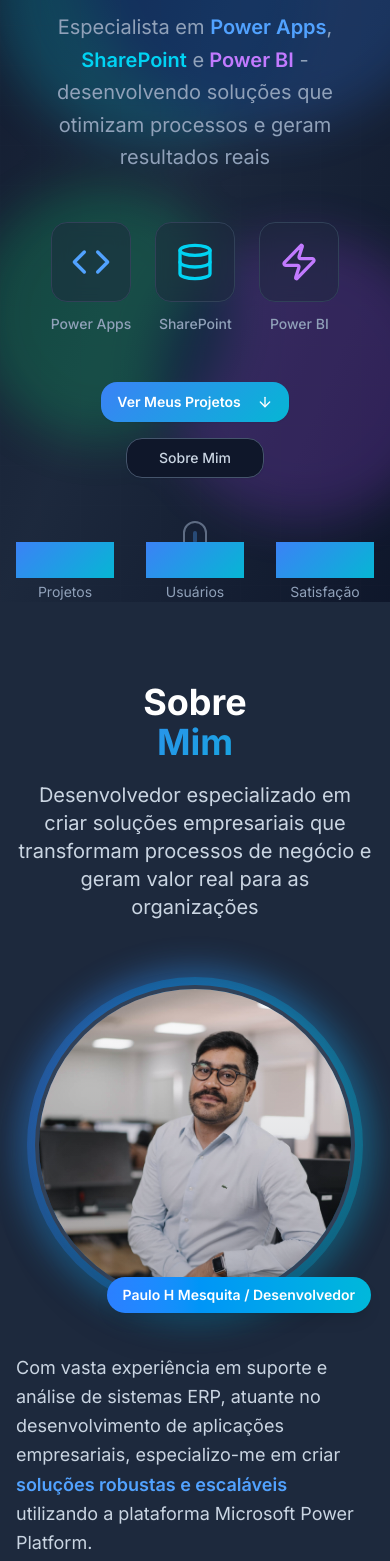
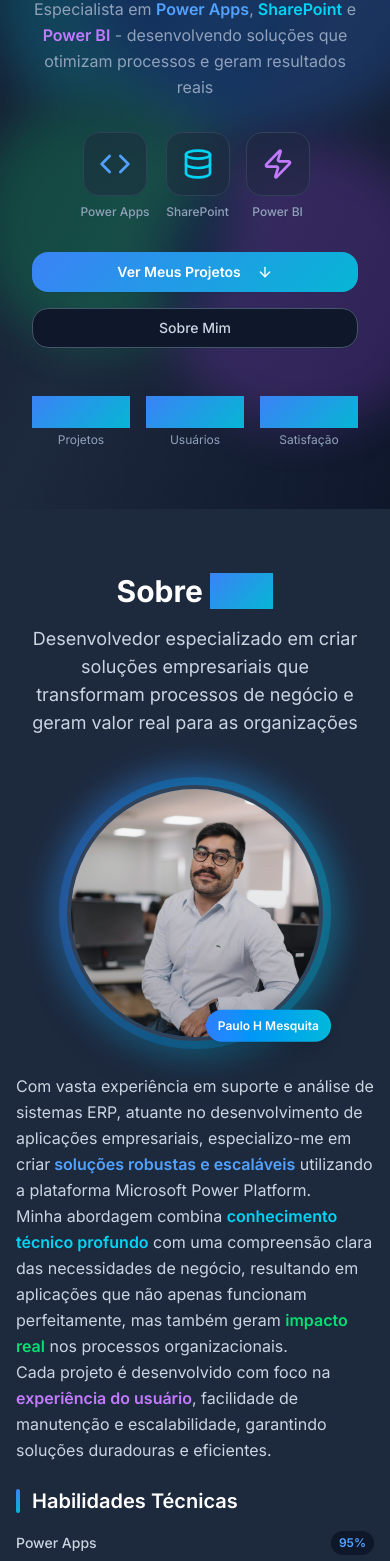
Before and after one commit to PauloHMesquita/P8technology, a React (Vite) app: page / in a window 390 px wide. Shown: the part 335-1896 px from the top of the page. Built offline with nearby package versions, Linux system fonts and the light colour scheme.

Commit message:
Add files via upload

```diff
--- a/src/components/About.jsx
+++ b/src/components/About.jsx
@@ -13,42 +13,42 @@
 
   const achievements = [
     {
-      icon: <Award className="w-8 h-8 text-blue-400" />,
+      icon: <Award className="w-6 h-6 sm:w-8 sm:h-8 text-blue-400" />,
       title: "9+ Projetos",
       description: "Aplicações e KPIS empresariais desenvolvidos e implementados"
     },
     {
-      icon: <Users className="w-8 h-8 text-cyan-400" />,
+      icon: <Users className="w-6 h-6 sm:w-8 sm:h-8 text-cyan-400" />,
       title: "500+ Usuários",
       description: "Profissionais impactados pelas soluções desenvolvidas"
     },
     {
-      icon: <Lightbulb className="w-8 h-8 text-purple-400" />,
+      icon: <Lightbulb className="w-6 h-6 sm:w-8 sm:h-8 text-purple-400" />,
       title: "Inovação",
       description: "Soluções criativas e personalizadas para desafios complexos de negócio"
     },
     {
-      icon: <Target className="w-8 h-8 text-green-400" />,
+      icon: <Target className="w-6 h-6 sm:w-8 sm:h-8 text-green-400" />,
       title: "Resultados",
       description: "Otimização de processos e redução de custos operacionais"
     }
   ];
 
   return (
-    <section id="about" className="py-20 bg-slate-800">
+    <section id="about" className="py-16 sm:py-20 bg-slate-800">
       <div className="container mx-auto px-4">
         <div className="max-w-7xl mx-auto">
           {/* Section Title */}
-          <div className="text-center mb-16 animate-fade-in-up">
-            <h2 className="text-4xl md:text-5xl font-bold text-white mb-4">
-              Sobre <span className="gradient-primary bg-clip-text text-transparent block animate-gradient min-h-[1.2em] min-w-[1em] force-bg-clip-text">Mim</span>
+          <div className="text-center mb-12 sm:mb-16 animate-fade-in-up">
+            <h2 className="text-3xl sm:text-4xl md:text-5xl font-bold text-white mb-4">
+              Sobre <span className="gradient-primary bg-clip-text text-transparent">Mim</span>
             </h2>
-            <p className="text-xl text-slate-300 max-w-3xl mx-auto">
+            <p className="text-lg sm:text-xl text-slate-300 max-w-3xl mx-auto px-4 sm:px-0">
               Desenvolvedor especializado em criar soluções empresariais que transformam processos de negócio e geram valor real para as organizações
             </p>
           </div>
 
-          <div className="grid lg:grid-cols-3 gap-12 items-start">
+          <div className="grid lg:grid-cols-3 gap-8 sm:gap-12 items-start">
             {/* Left Column - Profile Image */}
             <div className="lg:col-span-1 flex justify-center animate-fade-in-left">
               <div className="relative">
@@ -57,7 +57,7 @@
                 <div className="absolute -inset-2 bg-gradient-to-r from-blue-500 to-cyan-500 rounded-full opacity-30 animate-spin-slow"></div>
 
                 {/* Profile image */}
-                <div className="relative w-80 h-80 rounded-full overflow-hidden border-4 border-slate-700 shadow-2xl hover-lift">
+                <div className="relative w-64 h-64 sm:w-80 sm:h-80 rounded-full overflow-hidden border-4 border-slate-700 shadow-2xl hover-lift">
                   <img
                     src={profileImage}
                     alt="Foto de perfil profissional"
@@ -67,27 +67,28 @@
                 </div>
 
                 {/* Floating badge */}
-                <div className="absolute -bottom-4 -right-4 bg-gradient-to-r from-blue-500 to-cyan-500 text-white px-4 py-2 rounded-full text-sm font-semibold shadow-lg animate-bounce">
-                  Paulo H Mesquita / Desenvolvedor
+                <div className="absolute -bottom-2 sm:-bottom-4 -right-2 sm:-right-4 bg-gradient-to-r from-blue-500 to-cyan-500 text-white px-3 py-2 sm:px-4 sm:py-2 rounded-full text-xs sm:text-sm font-semibold shadow-lg animate-bounce">
+                  <span className="hidden sm:inline">Paulo H Mesquita / Desenvolvedor</span>
+                  <span className="sm:hidden">Paulo H Mesquita</span>
                 </div>
               </div>
             </div>
 
             {/* Middle Column - Description and Skills */}
-            <div className="lg:col-span-2 space-y-8 animate-fade-in-right">
+            <div className="lg:col-span-2 space-y-6 sm:space-y-8 animate-fade-in-right">
               {/* Description */}
-              <div className="space-y-6">
+              <div className="space-y-4 sm:space-y-6">
                 <div className="prose prose-lg text-slate-300">
-                  <p className="text-lg leading-relaxed">
+                  <p className="text-base sm:text-lg leading-relaxed">
                     Com vasta experiência em suporte e análise de sistemas ERP, atuante no desenvolvimento de aplicações empresariais, especializo-me em criar
                     <span className="text-blue-400 font-semibold"> soluções robustas e escaláveis</span> utilizando a plataforma Microsoft Power Platform.
                   </p>
-                  <p className="text-lg leading-relaxed">
+                  <p className="text-base sm:text-lg leading-relaxed">
                     Minha abordagem combina <span className="text-cyan-400 font-semibold">conhecimento técnico profundo</span> com uma
                     compreensão clara das necessidades de negócio, resultando em aplicações que não apenas funcionam perfeitamente,
                     mas também geram <span className="text-green-400 font-semibold">impacto real</span> nos processos organizacionais.
                   </p>
-                  <p className="text-lg leading-relaxed">
+                  <p className="text-base sm:text-lg leading-relaxed">
                     Cada projeto é desenvolvido com foco na <span className="text-purple-400 font-semibold">experiência do usuário</span>,
                     facilidade de manutenção e escalabilidade, garantindo soluções duradouras e eficientes.
                   </p>
@@ -95,17 +96,17 @@
               </div>
 
               {/* Skills */}
-              <div className="space-y-6">
-                <h3 className="text-2xl font-semibold text-white mb-6 flex items-center">
-                  <span className="w-1 h-8 gradient-primary rounded-full mr-3"></span>
+              <div className="space-y-4 sm:space-y-6">
+                <h3 className="text-xl sm:text-2xl font-semibold text-white mb-4 sm:mb-6 flex items-center">
+                  <span className="w-1 h-6 sm:h-8 gradient-primary rounded-full mr-3"></span>
                   Habilidades Técnicas
                 </h3>
-                <div className="grid grid-cols-1 md:grid-cols-2 gap-4">
+                <div className="grid grid-cols-1 md:grid-cols-2 gap-3 sm:gap-4">
                   {skills.map((skill, index) => (
-                    <div key={index} className="space-y-3 animate-scale-in" style={{ animationDelay: `${index * 100}ms` }}>
+                    <div key={index} className="space-y-2 sm:space-y-3 animate-scale-in" style={{ animationDelay: `${index * 100}ms` }}>
                       <div className="flex justify-between items-center">
-                        <span className="text-slate-300 font-medium">{skill.name}</span>
-                        <span className="text-blue-400 font-semibold text-sm bg-slate-900 px-2 py-1 rounded-full">
+                        <span className="text-slate-300 font-medium text-sm sm:text-base">{skill.name}</span>
+                        <span className="text-blue-400 font-semibold text-xs sm:text-sm bg-slate-900 px-2 py-1 rounded-full">
                           {skill.level}%
                         </span>
                       </div>
@@ -126,22 +127,22 @@
           </div>
 
           {/* Achievements Section */}
-          <div className="mt-16 animate-fade-in-up animation-delay-600">
-            <div className="grid grid-cols-1 sm:grid-cols-2 lg:grid-cols-4 gap-6">
+          <div className="mt-12 sm:mt-16 animate-fade-in-up animation-delay-600">
+            <div className="grid grid-cols-2 lg:grid-cols-4 gap-4 sm:gap-6">
               {achievements.map((achievement, index) => (
                 <div
                   key={index}
-                  className="bg-slate-900 p-6 rounded-xl border border-slate-700 hover:border-blue-500 transition-all duration-300 hover-lift group animate-scale-in"
+                  className="bg-slate-900 p-4 sm:p-6 rounded-xl border border-slate-700 hover:border-blue-500 transition-all duration-300 hover-lift group animate-scale-in"
                   style={{ animationDelay: `${(index + 1) * 150}ms` }}
                 >
-                  <div className="flex flex-col items-center text-center space-y-4">
-                    <div className="p-4 bg-slate-800 rounded-xl group-hover:bg-slate-700 transition-colors duration-300">
+                  <div className="flex flex-col items-center text-center space-y-2 sm:space-y-4">
+                    <div className="p-3 sm:p-4 bg-slate-800 rounded-xl group-hover:bg-slate-700 transition-colors duration-300">
                       {achievement.icon}
                     </div>
-                    <h4 className="text-xl font-bold text-white group-hover:text-blue-400 transition-colors duration-300">
+                    <h4 className="text-base sm:text-xl font-bold text-white group-hover:text-blue-400 transition-colors duration-300">
                       {achievement.title}
                     </h4>
-                    <p className="text-slate-400 text-sm leading-relaxed">
+                    <p className="text-slate-400 text-xs sm:text-sm leading-relaxed">
                       {achievement.description}
                     </p>
                   </div>
--- a/src/components/Contact.jsx
+++ b/src/components/Contact.jsx
@@ -1,16 +1,19 @@
-import { useState } from 'react';
+import { useState, useRef } from 'react';
 import { Mail, Phone, MapPin, Send, Linkedin, Github } from 'lucide-react';
 import { Button } from '@/components/ui/button';
 import { Input } from '@/components/ui/input';
 import { Textarea } from '@/components/ui/textarea';
+import emailjs from '@emailjs/browser';
 
 const Contact = () => {
+  const form = useRef();
   const [formData, setFormData] = useState({
     name: '',
     email: '',
     subject: '',
     message: ''
   });
+  const [isSubmitting, setIsSubmitting] = useState(false);
 
   const handleInputChange = (e) => {
     const { name, value } = e.target;
@@ -20,12 +23,28 @@
     }));
   };
 
-  const handleSubmit = (e) => {
+  const handleSubmit = async (e) => {
     e.preventDefault();
-    // Aqui você pode implementar a lógica de envio do formulário
-    console.log('Form submitted:', formData);
-    alert('Mensagem enviada com sucesso! Entrarei em contato em breve.');
-    setFormData({ name: '', email: '', subject: '', message: '' });
+    setIsSubmitting(true);
+
+    try {
+      // Configurações do EmailJS
+      const serviceId = 'service_eqzvomr'; // Você precisará configurar isso no EmailJS
+      const templateId = 'template_9xu9fqj'; // Você precisará configurar isso no EmailJS
+      const publicKey = '6XnfzrvBx1YDq59dv'; // Você precisará configurar isso no EmailJS
+
+      await emailjs.sendForm(serviceId, templateId, form.current, {
+        publicKey: publicKey,
+      });
+
+      alert('Mensagem enviada com sucesso! Entrarei em contato em breve.');
+      setFormData({ name: '', email: '', subject: '', message: '' });
+    } catch (error) {
+      console.error('Erro ao enviar mensagem:', error);
+      alert('Erro ao enviar mensagem. Tente novamente ou entre em contato diretamente pelo e-mail.');
+    } finally {
+      setIsSubmitting(false);
+    }
   };
 
   const contactInfo = [
@@ -148,7 +167,7 @@
             {/* Contact Form */}
             <div className="bg-slate-900 p-8 rounded-lg border border-slate-700">
               <h3 className="text-2xl font-bold text-white mb-6">Envie uma Mensagem</h3>
-              <form onSubmit={handleSubmit} className="space-y-6">
+              <form ref={form} onSubmit={handleSubmit} className="space-y-6">
                 <div className="grid md:grid-cols-2 gap-4">
                   <div>
                     <label htmlFor="name" className="block text-sm font-medium text-slate-300 mb-2">
@@ -156,7 +175,7 @@
                     </label>
                     <Input
                       id="name"
-                      name="name"
+                      name="user_name"
                       type="text"
                       required
                       value={formData.name}
@@ -171,7 +190,7 @@
                     </label>
                     <Input
                       id="email"
-                      name="email"
+                      name="user_email"
                       type="email"
                       required
                       value={formData.email}
@@ -216,10 +235,11 @@
 
                 <Button
                   type="submit"
-                  className="w-full bg-gradient-to-r from-yellow-400 to-yellow-600 hover:from-yellow-500 hover:to-yellow-700 text-slate-900 font-semibold py-3 transition-all duration-300"
+                  disabled={isSubmitting}
+                  className="w-full bg-gradient-to-r from-yellow-400 to-yellow-600 hover:from-yellow-500 hover:to-yellow-700 text-slate-900 font-semibold py-3 transition-all duration-300 disabled:opacity-50"
                 >
                   <Send className="w-5 h-5 mr-2" />
-                  Enviar Mensagem
+                  {isSubmitting ? 'Enviando...' : 'Enviar Mensagem'}
                 </Button>
               </form>
             </div>
--- a/src/components/Hero.jsx
+++ b/src/components/Hero.jsx
@@ -17,7 +17,7 @@
   };
 
   return (
-    <section id="home" className="min-h-screen flex items-center justify-center relative overflow-hidden bg-gradient-to-br from-slate-900 via-slate-800 to-slate-900">
+    <section id="home" className="min-h-screen flex items-center justify-center relative overflow-hidden bg-gradient-to-br from-slate-900 via-slate-800 to-slate-900 pt-20 md:pt-0">
       {/* Background Pattern - Melhorado */}
       <div className="absolute inset-0 opacity-20">
         <div className="absolute top-20 left-20 w-96 h-96 bg-blue-500 rounded-full mix-blend-multiply filter blur-xl animate-blob"></div>
@@ -32,24 +32,24 @@
       <div className="container mx-auto px-4 text-center relative z-10">
         <div className="max-w-5xl mx-auto">
           {/* Badge */}
-          <div className="inline-flex items-center px-4 py-2 bg-slate-800/50 backdrop-blur-sm border border-slate-700 rounded-full text-sm text-slate-300 mb-8 animate-fade-in-up">
-            <Sparkles className="w-4 h-4 mr-2 text-blue-400" />
-            Desenvolvedor Especialista em Power Platform
+          <div className="inline-flex items-center px-4 py-2 bg-slate-800/50 backdrop-blur-sm border border-slate-700 rounded-full text-xs sm:text-sm text-slate-300 mb-6 sm:mb-8 animate-fade-in-up">
+            <Sparkles className="w-3 h-3 sm:w-4 sm:h-4 mr-2 text-blue-400" />
+            <span className="whitespace-nowrap">Desenvolvedor Especialista em Power Platform</span>
           </div>
 
           {/* Main Title */}
-          <h1 className="text-5xl md:text-7xl lg:text-8xl font-bold text-white mb-6 animate-fade-in-up animation-delay-200">
+          <h1 className="text-3xl sm:text-4xl md:text-6xl lg:text-7xl xl:text-8xl font-bold text-white mb-4 sm:mb-6 animate-fade-in-up animation-delay-200 leading-tight">
             Criando
             <span className="gradient-primary bg-clip-text text-transparent block animate-gradient min-h-[1.2em] min-w-[1em] force-bg-clip-text">
               Soluções Empresariais
             </span>
-            <span className="text-4xl md:text-5xl lg:text-6xl text-slate-300 block mt-2">
+            <span className="text-2xl sm:text-3xl md:text-4xl lg:text-5xl xl:text-6xl text-slate-300 block mt-2">
               que Transformam Negócios
             </span>
           </h1>
 
           {/* Subtitle */}
-          <p className="text-xl md:text-2xl text-slate-400 mb-12 max-w-3xl mx-auto leading-relaxed animate-fade-in-up animation-delay-400">
+          <p className="text-base sm:text-lg md:text-xl lg:text-2xl text-slate-400 mb-8 sm:mb-12 max-w-3xl mx-auto leading-relaxed animate-fade-in-up animation-delay-400 px-4 sm:px-0">
             Especialista em <span className="text-blue-400 font-semibold">Power Apps</span>,
             <span className="text-cyan-400 font-semibold"> SharePoint</span> e
             <span className="text-purple-400 font-semibold"> Power BI</span> -
@@ -57,68 +57,68 @@
           </p>
 
           {/* Tech Icons - Melhorados */}
-          <div className="flex justify-center space-x-6 md:space-x-12 mb-12 animate-fade-in-up animation-delay-600">
+          <div className="flex justify-center space-x-4 sm:space-x-6 md:space-x-12 mb-8 sm:mb-12 animate-fade-in-up animation-delay-600">
             <div className="flex flex-col items-center group">
-              <div className="w-20 h-20 bg-slate-800/50 backdrop-blur-sm border border-slate-700 rounded-xl flex items-center justify-center mb-3 group-hover:border-blue-500 group-hover:bg-blue-500/10 transition-all duration-300 hover-lift">
-                <Code className="w-10 h-10 text-blue-400 group-hover:scale-110 transition-transform duration-300" />
+              <div className="w-16 h-16 sm:w-20 sm:h-20 bg-slate-800/50 backdrop-blur-sm border border-slate-700 rounded-xl flex items-center justify-center mb-2 sm:mb-3 group-hover:border-blue-500 group-hover:bg-blue-500/10 transition-all duration-300 hover-lift">
+                <Code className="w-8 h-8 sm:w-10 sm:h-10 text-blue-400 group-hover:scale-110 transition-transform duration-300" />
               </div>
-              <span className="text-sm text-slate-400 font-medium">Power Apps</span>
+              <span className="text-xs sm:text-sm text-slate-400 font-medium">Power Apps</span>
             </div>
             <div className="flex flex-col items-center group">
-              <div className="w-20 h-20 bg-slate-800/50 backdrop-blur-sm border border-slate-700 rounded-xl flex items-center justify-center mb-3 group-hover:border-cyan-500 group-hover:bg-cyan-500/10 transition-all duration-300 hover-lift">
-                <Database className="w-10 h-10 text-cyan-400 group-hover:scale-110 transition-transform duration-300" />
+              <div className="w-16 h-16 sm:w-20 sm:h-20 bg-slate-800/50 backdrop-blur-sm border border-slate-700 rounded-xl flex items-center justify-center mb-2 sm:mb-3 group-hover:border-cyan-500 group-hover:bg-cyan-500/10 transition-all duration-300 hover-lift">
+                <Database className="w-8 h-8 sm:w-10 sm:h-10 text-cyan-400 group-hover:scale-110 transition-transform duration-300" />
               </div>
-              <span className="text-sm text-slate-400 font-medium">SharePoint</span>
+              <span className="text-xs sm:text-sm text-slate-400 font-medium">SharePoint</span>
             </div>
             <div className="flex flex-col items-center group">
-              <div className="w-20 h-20 bg-slate-800/50 backdrop-blur-sm border border-slate-700 rounded-xl flex items-center justify-center mb-3 group-hover:border-purple-500 group-hover:bg-purple-500/10 transition-all duration-300 hover-lift">
-                <Zap className="w-10 h-10 text-purple-400 group-hover:scale-110 transition-transform duration-300" />
+              <div className="w-16 h-16 sm:w-20 sm:h-20 bg-slate-800/50 backdrop-blur-sm border border-slate-700 rounded-xl flex items-center justify-center mb-2 sm:mb-3 group-hover:border-purple-500 group-hover:bg-purple-500/10 transition-all duration-300 hover-lift">
+                <Zap className="w-8 h-8 sm:w-10 sm:h-10 text-purple-400 group-hover:scale-110 transition-transform duration-300" />
               </div>
-              <span className="text-sm text-slate-400 font-medium">Power BI</span>
+              <span className="text-xs sm:text-sm text-slate-400 font-medium">Power BI</span>
             </div>
           </div>
 
           {/* CTA Buttons */}
-          <div className="flex flex-col sm:flex-row gap-4 justify-center items-center animate-fade-in-up animation-delay-800">
+          <div className="flex flex-col sm:flex-row gap-4 justify-center items-center animate-fade-in-up animation-delay-800 px-4 sm:px-0">
             <Button
               onClick={scrollToPortfolio}
               size="lg"
-              className="gradient-primary hover:opacity-90 text-white font-semibold px-8 py-4 rounded-xl transition-all duration-300 hover-lift group"
+              className="gradient-primary hover:opacity-90 text-white font-semibold px-6 sm:px-8 py-3 sm:py-4 rounded-xl transition-all duration-300 hover-lift group w-full sm:w-auto"
             >
               Ver Meus Projetos
-              <ArrowDown className="ml-2 w-5 h-5 group-hover:translate-y-1 transition-transform duration-300" />
+              <ArrowDown className="ml-2 w-4 h-4 sm:w-5 sm:h-5 group-hover:translate-y-1 transition-transform duration-300" />
             </Button>
 
             <Button
               onClick={scrollToAbout}
               variant="outline"
               size="lg"
-              className="border-slate-600 text-slate-300 hover:bg-slate-800 hover:border-blue-500 px-8 py-4 rounded-xl transition-all duration-300 hover-lift"
+              className="border-slate-600 text-slate-300 hover:bg-slate-800 hover:border-blue-500 px-6 sm:px-8 py-3 sm:py-4 rounded-xl transition-all duration-300 hover-lift w-full sm:w-auto"
             >
               Sobre Mim
             </Button>
           </div>
 
           {/* Stats */}
-          <div className="grid grid-cols-3 gap-8 mt-16 animate-fade-in-up animation-delay-1000">
+          <div className="grid grid-cols-3 gap-4 sm:gap-8 mt-12 sm:mt-16 animate-fade-in-up animation-delay-1000 px-4 sm:px-0">
             <div className="text-center">
-              <div className="text-3xl md:text-4xl font-bold gradient-primary bg-clip-text text-transparent">9+</div>
-              <div className="text-sm text-slate-400 mt-1">Projetos</div>
+              <div className="text-2xl sm:text-3xl md:text-4xl font-bold gradient-primary bg-clip-text text-transparent">9+</div>
+              <div className="text-xs sm:text-sm text-slate-400 mt-1">Projetos</div>
             </div>
             <div className="text-center">
-              <div className="text-3xl md:text-4xl font-bold gradient-primary bg-clip-text text-transparent">500+</div>
-              <div className="text-sm text-slate-400 mt-1">Usuários</div>
+              <div className="text-2xl sm:text-3xl md:text-4xl font-bold gradient-primary bg-clip-text text-transparent">500+</div>
+              <div className="text-xs sm:text-sm text-slate-400 mt-1">Usuários</div>
             </div>
             <div className="text-center">
-              <div className="text-3xl md:text-4xl font-bold gradient-primary bg-clip-text text-transparent">100%</div>
-              <div className="text-sm text-slate-400 mt-1">Satisfação</div>
+              <div className="text-2xl sm:text-3xl md:text-4xl font-bold gradient-primary bg-clip-text text-transparent">100%</div>
+              <div className="text-xs sm:text-sm text-slate-400 mt-1">Satisfação</div>
             </div>
           </div>
         </div>
       </div>
 
       {/* Scroll Indicator - Melhorado */}
-      <div className="absolute bottom-8 left-1/2 transform -translate-x-1/2 animate-bounce">
+      <div className="absolute bottom-8 left-1/2 transform -translate-x-1/2 animate-bounce hidden sm:block">
         <div className="w-6 h-10 border-2 border-slate-400 rounded-full flex justify-center opacity-60 hover:opacity-100 transition-opacity duration-300">
           <div className="w-1 h-3 bg-blue-400 rounded-full mt-2 animate-pulse"></div>
         </div>
```
Also changed, not shown: src/components/Portfolio.jsx (+51 -17 lines).
